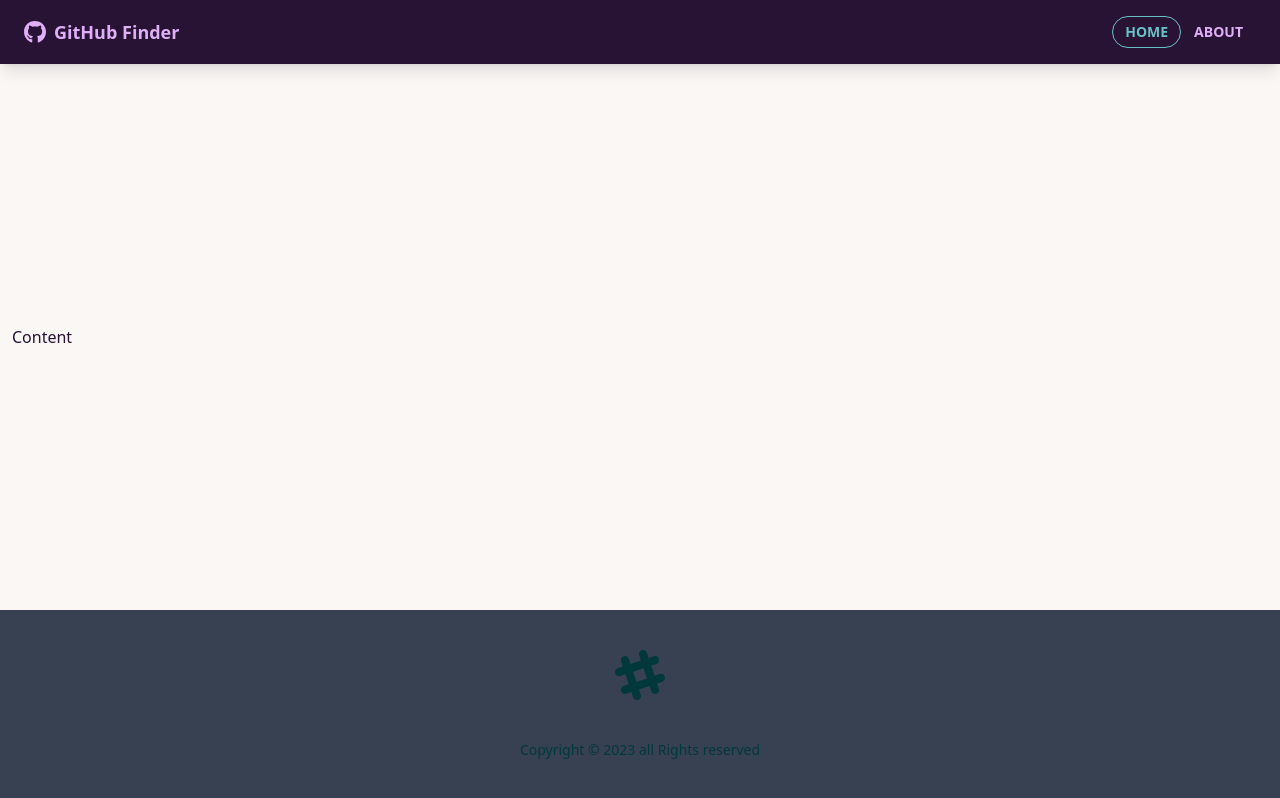
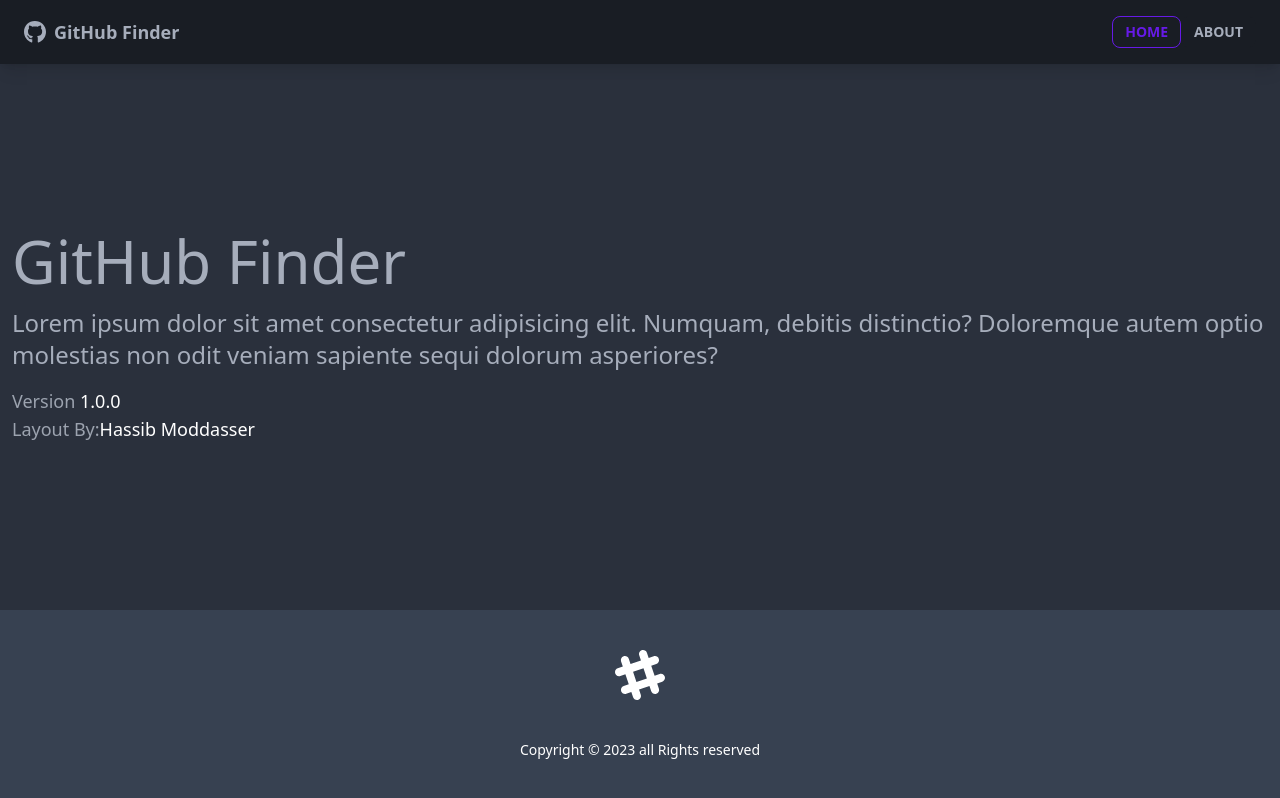
Before and after one commit to Gargi212Roy/Github-Finder, a React (Create React App) app: page /about in a window 1280 px wide. Built offline with nearby package versions, Linux system fonts and the light colour scheme.

Commit message:
Couple of pages added

```diff
--- a/public/index.html
+++ b/public/index.html
@@ -1,5 +1,5 @@
 <!DOCTYPE html>
-<html lang="en" data-theme="cupcake">
+<html lang="en" data-theme="dark">
   <head>
     <meta charset="utf-8" />
     <link rel="icon" href="%PUBLIC_URL%/favicon.ico" />
--- a/src/App.js
+++ b/src/App.js
@@ -1,13 +1,23 @@
-import { BrowserRouter as Router, Route } from "react-router-dom";
+import { BrowserRouter as Router, Routes, Route } from "react-router-dom";
 import Navbar from "./components/layout/Navbar";
 import Footer from "./components/layout/Footer";
+import Home from "./pages/Home";
+import About from "./pages/About";
+import NotFound from "./pages/NotFound";
 
 function App() {
   return (
     <Router>
       <div className="flex flex-col justify-between h-screen">
         <Navbar />
-        <main className="container mx-auto px-3 pb-12">Content</main>
+        <main className="container mx-auto px-3 pb-12">
+          <Routes>
+            <Route path="/" element={<Home />} />
+            <Route path="/about" element={<About />} />
+            <Route path="/notfound" element={<NotFound />} />
+            <Route path="/*" element={<NotFound />} />
+          </Routes>
+        </main>
         <Footer />
       </div>
     </Router>
--- /dev/null
+++ b/src/pages/About.jsx
@@ -0,0 +1,28 @@
+import React from "react";
+import PropTypes from "prop-types";
+
+function About(props) {
+  return (
+    <div>
+      <h1 className="text-6xl mb-4">GitHub Finder</h1>
+      <p className="mb-4 text-2xl font-light">
+        Lorem ipsum dolor sit amet consectetur adipisicing elit. Numquam,
+        debitis distinctio? Doloremque autem optio molestias non odit veniam
+        sapiente sequi dolorum asperiores?
+      </p>
+      <p className="text-lg text-gray-400">
+        Version <span className="text-white">1.0.0</span>{" "}
+      </p>
+      <p className="text-lg text-gray-400">
+        Layout By:
+        <a href="'https://twitter.com/hassibmoddasser" className="text-white">
+          Hassib Moddasser
+        </a>
+      </p>
+    </div>
+  );
+}
+
+About.propTypes = {};
+
+export default About;
--- /dev/null
+++ b/src/pages/Home.jsx
@@ -0,0 +1,11 @@
+import React from "react";
+
+function Home() {
+  return (
+    <div>
+      <h1 className="text-6xl">Welcome</h1>
+    </div>
+  );
+}
+
+export default Home;
--- /dev/null
+++ b/src/pages/NotFound.jsx
@@ -0,0 +1,21 @@
+import React from "react";
+import { FaHome } from "react-icons/fa";
+import { Link } from "react-router-dom";
+function NotFound() {
+  return (
+    <div className="hero">
+      <div className="text-center hero-content">
+        <div className="max-w-lg">
+          <h1 className="text-8xl font-bold mb-8">Oops!</h1>
+          <p className="text-5xl mb-8">404 - Page Not Found </p>
+          <Link to="/" className="btn btn-primary btn-lg">
+            <FaHome className="mr-2" />
+            Back To Home
+          </Link>
+        </div>
+      </div>
+    </div>
+  );
+}
+
+export default NotFound;
--- a/tailwind.config.js
+++ b/tailwind.config.js
@@ -1,6 +1,7 @@
 /** @type {import('tailwindcss').Config} */
 module.exports = {
   content: ["./src/**/*.{js,jsx,ts,tsx}"],
+  darkMode: ["class", '[data-mode="dark"]'],
   theme: {
     extend: {},
   },
```
